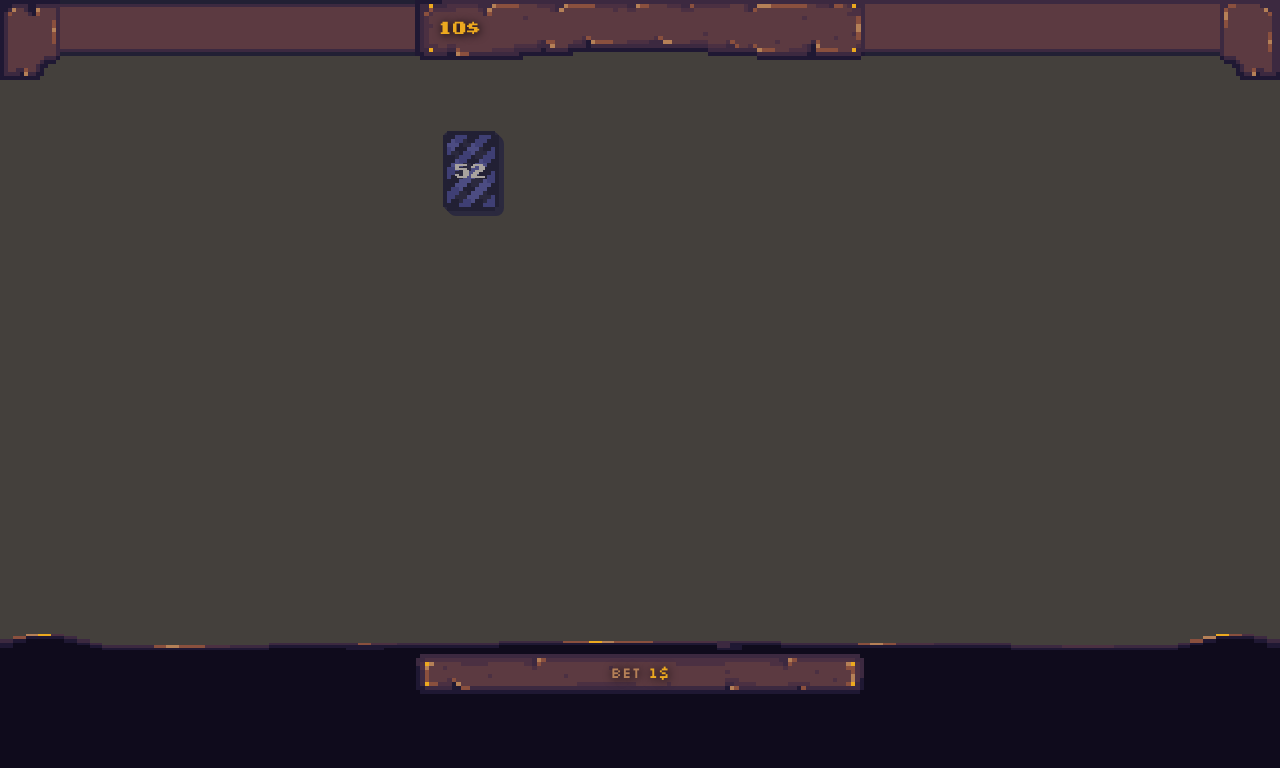
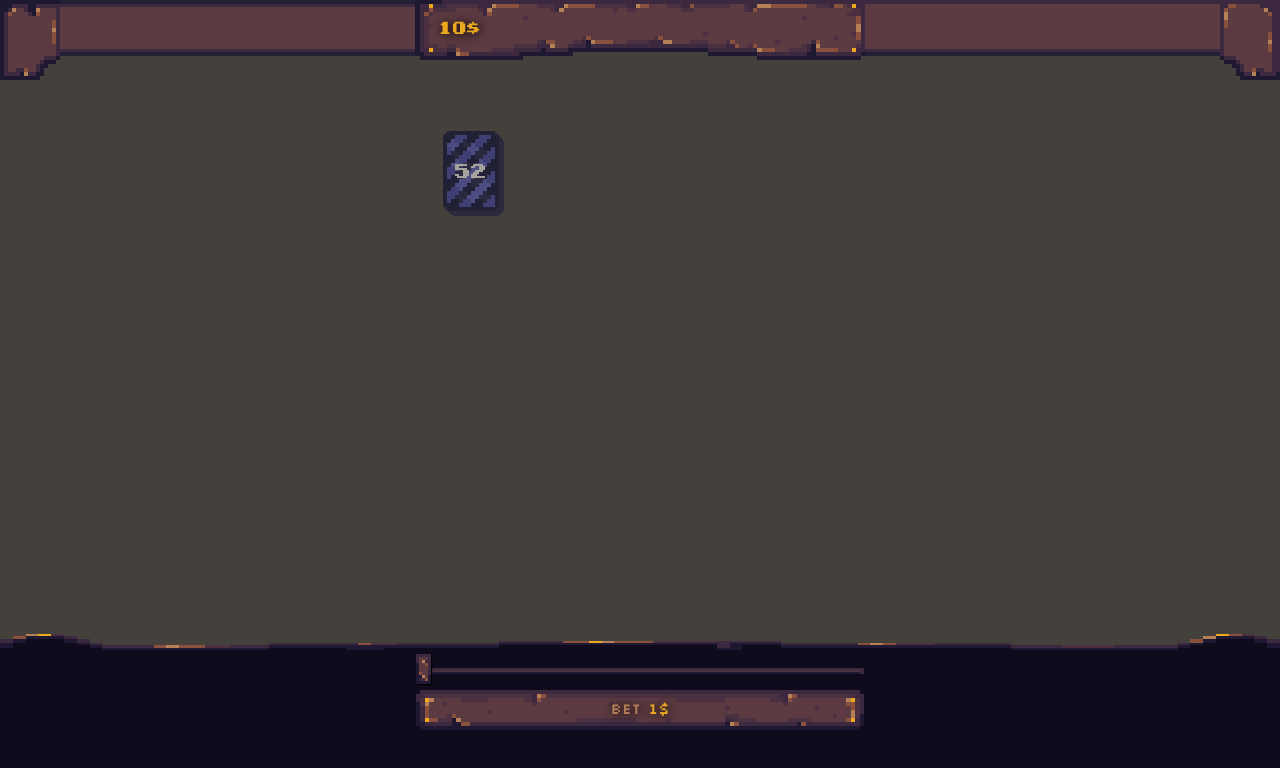
Before and after one commit to Pierniki/thecardslinger, a React (Create React App) app: page / in a window 1280 px wide. Shown: the top 768 px of the page. Built offline with nearby package versions, Linux system fonts and the light colour scheme.

Commit message:
feat: add bet slider

```diff
--- a/src/components/Blackjack/Actions.tsx
+++ b/src/components/Blackjack/Actions.tsx
@@ -1,6 +1,6 @@
 import { Transition } from '@headlessui/react'
 import { Blackjack, getPossibleCardsValue } from 'engine'
-import React, { Fragment } from 'react'
+import React, { Fragment, useState } from 'react'
 import { useAppDispatch } from 'state'
 import { bet, doubleDown, hit, split, stand } from 'state/blackjackSlice'
 import { removeMoney } from 'state/playerSlice'
@@ -17,6 +17,8 @@ export const Actions: React.FC<Props> = ({
   currentHandIdx,
 }) => {
   const dispatch = useAppDispatch()
+
+  const [betSize, setBetSize] = useState<number>(1)
 
   const canBet = (handIdx: number) =>
     blackjack.state === 'betting' && blackjack.hands[handIdx].bet === 0
@@ -53,21 +55,34 @@ export const Actions: React.FC<Props> = ({
           leaveFrom="translate-x-0"
           leaveTo="-translate-x-full"
         >
+          <div className="w-full">
+            <input
+              type="range"
+              min={1}
+              step={1}
+              max={money}
+              value={betSize}
+              onChange={(e) => setBetSize(parseFloat(e.target.value))}
+              className="w-full mt-2 mb-4 slider bg-center bg-no-repeat"
+            />
+
             <button
               disabled={!canBet(currentHandIdx)}
-            className="px-4 py-2 bg-no-repeat bg-center w-full text-[#b58057] shadow-md transform hover:-translate-y-px duration-100 -mt-1 "
+              className="px-4 py-2 bg-no-repeat bg-center w-full text-[#b58057] shadow-md transform hover:-translate-y-px duration-100 "
               style={{
                 backgroundImage: `url(${process.env.PUBLIC_URL}/assets/button.png)`,
                 backgroundSize: '100% 100%',
                 textShadow: '1px 1px 10px #000000',
               }}
               onClick={() => {
-              dispatch(bet({ handIdx: currentHandIdx, bet: 1 }))
-              dispatch(removeMoney({ amount: 1 }))
+                dispatch(bet({ handIdx: currentHandIdx, bet: betSize }))
+                dispatch(removeMoney({ amount: betSize }))
+                setBetSize(1)
               }}
             >
-            Bet <span className="text-[#eca91f]">1$</span>
+              Bet <span className="text-[#eca91f]">{`${betSize}$`}</span>
             </button>
+          </div>
         </Transition>
         {blackjack.state !== 'betting' && (
           <>
@@ -138,7 +153,11 @@ export const Actions: React.FC<Props> = ({
                 }}
                 onClick={() => {
                   dispatch(doubleDown({ handIdx: currentHandIdx }))
-                  dispatch(removeMoney({ amount: 1 }))
+                  dispatch(
+                    removeMoney({
+                      amount: blackjack.hands[currentHandIdx].bet,
+                    }),
+                  )
                 }}
               >
                 Double down
@@ -164,7 +183,7 @@ export const Actions: React.FC<Props> = ({
                 }}
                 onClick={() => {
                   dispatch(split({ handIdx: currentHandIdx }))
-                  dispatch(removeMoney({ amount: 1 }))
+                  dispatch(removeMoney({ amount: betSize }))
                 }}
               >
                 Split
--- a/src/components/Blackjack/PlayingCard.tsx
+++ b/src/components/Blackjack/PlayingCard.tsx
@@ -8,7 +8,7 @@ interface Props {
 }
 
 const color = '#715f4d'
-const cardsPath = `assets/cards`
+const cardsPath = `${process.env.PUBLIC_URL}/assets/cards`
 
 export const PlayingCard: React.FC<Props> = ({
   card,
@@ -20,10 +20,10 @@ export const PlayingCard: React.FC<Props> = ({
       className={` h-20 font-card w-14 relative flex items-center bg-center bg-cover justify-center transform font-bold text-lg`}
       style={{
         backgroundImage: hidden
-          ? `url(${process.env.PUBLIC_URL}/${cardsPath}/card_back_1${
+          ? `url(${cardsPath}/card_back_1${
               card.marked ? `_marked_${markMap[card.marked]}` : ''
             }.png)`
-          : `url(${process.env.PUBLIC_URL}/${cardsPath}/card${
+          : `url(${cardsPath}/card${
               card.marked ? `_marked_${markMap[card.marked]}` : ''
             }.png)`,
         transform: disableTransform ? undefined : card.transform,
--- a/src/components/TopBar/TopBar.tsx
+++ b/src/components/TopBar/TopBar.tsx
@@ -4,7 +4,7 @@ import { MoneyDisplay } from './MoneyDisplay'
 
 interface Props {}
 
-const topBarPath = `assets/top-bar`
+const topBarPath = `${process.env.PUBLIC_URL}/assets/top-bar`
 
 export const TopBar: React.FC<Props> = () => {
   const money = useAppSelector((state) => state.player.money)
@@ -14,21 +14,21 @@ export const TopBar: React.FC<Props> = () => {
       <div
         className="min-w-[60px] mb-ext:block hidden bg-right bg-no-repeat bg-cover h-[80px]"
         style={{
-          backgroundImage: `url(${process.env.PUBLIC_URL}/${topBarPath}/corner-left.png)`,
+          backgroundImage: `url(${topBarPath}/corner-left.png)`,
           backgroundSize: 'auto 100%',
         }}
       />
       <div
         className="w-full mb-ext:block hidden bg-right bg-cover h-[56px]"
         style={{
-          backgroundImage: `url(${process.env.PUBLIC_URL}/${topBarPath}/tile-top-left.png)`,
+          backgroundImage: `url(${topBarPath}/tile-top-left.png)`,
           backgroundSize: 'auto 100%',
         }}
       />
       <div
         className="mb-ext:min-w-[450px] max-w-[450px] w-full h-[60px] flex justify-between items-start gap-8 px-5 pb-[18px] pt-[14px]  relative bg-top bg-no-repeat"
         style={{
-          backgroundImage: `url(${process.env.PUBLIC_URL}/${topBarPath}/top-bg2.png)`,
+          backgroundImage: `url(${topBarPath}/top-bg2.png)`,
           backgroundSize: '100% 100%',
         }}
       >
@@ -38,7 +38,7 @@ export const TopBar: React.FC<Props> = () => {
       <div
         className="w-full mb-ext:block hidden bg-right  bg-cover h-[56px]"
         style={{
-          backgroundImage: `url(${process.env.PUBLIC_URL}/${topBarPath}/tile-top-right.png)`,
+          backgroundImage: `url(${topBarPath}/tile-top-right.png)`,
           backgroundSize: 'auto 100%',
         }}
       />
--- a/src/index.css
+++ b/src/index.css
@@ -29,3 +29,68 @@ code {
   font-family: source-code-pro, Menlo, Monaco, Consolas, 'Courier New',
     monospace;
 }
+
+input[type='range'] {
+  -webkit-appearance: none; /* Hides the slider so that custom slider can be made */
+  width: 100%; /* Specific width is required for Firefox. */
+  background: transparent; /* Otherwise white in Chrome */
+}
+
+input[type='range']::-webkit-slider-thumb {
+  -webkit-appearance: none;
+}
+
+input[type='range']:focus {
+  outline: none; /* Removes the blue border. You should probably do some kind of focus styling for accessibility reasons though. */
+}
+
+input[type='range']::-ms-track {
+  width: 100%;
+  cursor: pointer;
+
+  /* Hides the slider so custom styles can be added */
+  background: transparent;
+  border-color: transparent;
+  color: transparent;
+}
+
+input[type='range']::-moz-range-thumb {
+  box-shadow: 1px 1px 1px #000000, 0px 0px 1px #0d0d0d;
+  height: 30px;
+  width: 15px;
+  border: none;
+  border-radius: 0px;
+  background-image: url('../public/assets/slider.png');
+  background-size: cover;
+  cursor: pointer;
+}
+
+input[type='range']::-webkit-slider-thumb {
+  box-shadow: 1px 1px 1px #000000, 0px 0px 1px #0d0d0d;
+  height: 30px;
+  width: 15px;
+  border: none;
+  border-radius: 0px;
+  background-image: url('../public/assets/slider.png');
+  background-size: 100% 100%;
+  cursor: pointer;
+  margin-top: -14px; /* You need to specify a margin in Chrome, but in Firefox and IE it is automatic */
+}
+
+input[type='range']::-moz-range-track {
+  width: 100%;
+  height: 6px;
+  cursor: pointer;
+  border-radius: 0px;
+  background-image: url('../public/assets/slider-bar.png');
+  background-size: 100% 100%;
+}
+
+input[type='range']::-webkit-slider-runnable-track {
+  width: 100%;
+  height: 6px;
+  cursor: pointer;
+  border-radius: 0px;
+  background-image: url('../public/assets/slider-bar.png');
+  background-size: 100% 100%;
+}
```
Also changed, not shown: public/assets/slider-bar.png (added), public/assets/slider.png (added). Lines whose indentation alone changed are shown as unchanged.
